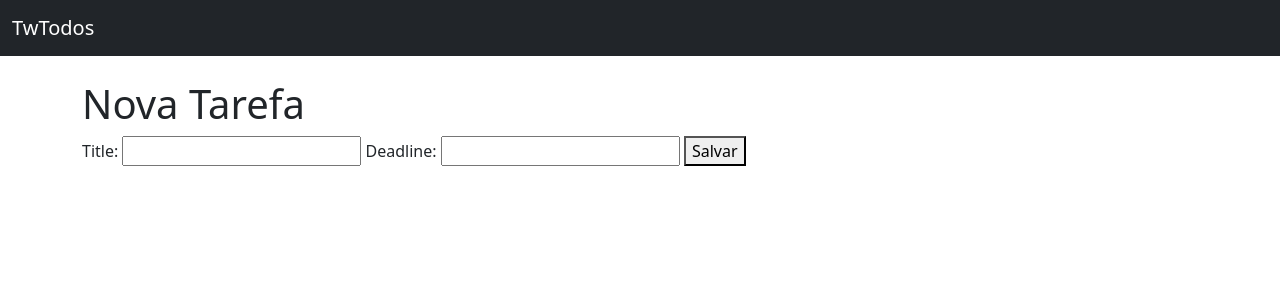
After one commit to kemuelkesley/todo-list_django, a Django app: page /create in a window 1280 px wide. The commit adds this page. Shown: the top 300 px of the page. Run offline with Django 4.2, Linux system fonts and the light colour scheme.

Commit message:
Criado o arquivo todo_form.html.

```diff
--- a/setup/urls.py
+++ b/setup/urls.py
@@ -1,9 +1,10 @@
 from django.contrib import admin
 from django.urls import path
 
-from todos.views import todo_list
+from todos.views import TodoListView, TodoCreateView
 
 urlpatterns = [
     path("admin/", admin.site.urls),
-    path("", todo_list),
+    path("", TodoListView.as_view(), name="todo_list"),
+    path("create", TodoCreateView.as_view(), name="todo_create"),
 ]
--- /dev/null
+++ b/todos/templates/todos/todo_form.html
@@ -0,0 +1,35 @@
+<!DOCTYPE html>
+<html lang="en">
+<head>
+    <meta charset="UTF-8">
+    <meta name="viewport" content="width=device-width, initial-scale=1.0">
+    <title>TWTodos - Nova Tarefa</title>
+    <link href="https://cdn.jsdelivr.net/npm/bootstrap@5.3.2/dist/css/bootstrap.min.css"
+    rel="stylesheet" integrity="sha384-T3c6CoIi6uLrA9TneNEoa7RxnatzjcDSCmG1MXxSR1GAsXEV/Dwwykc2MPK8M2HN" crossorigin="anonymous">
+</head>
+<body>
+
+    <nav class="navbar bg-dark mb-4" data-bs-theme="dark">
+        <div class="container-fluid">
+          <a class="navbar-brand" href="#">TwTodos</a>
+        </div>
+      </nav>
+    </nav>
+
+
+    <main class="container">
+        <h1>Nova Tarefa</h1>
+
+        <form method="POST" action="">
+            {% csrf_token %}
+            {{ form }}
+            <button type="submit">Salvar</button>
+        </form>
+    </main>
+
+
+
+    <script src="https://cdn.jsdelivr.net/npm/bootstrap@5.3.2/dist/js/bootstrap.bundle.min.js"
+    integrity="sha384-C6RzsynM9kWDrMNeT87bh95OGNyZPhcTNXj1NW7RuBCsyN/o0jlpcV8Qyq46cDfL" crossorigin="anonymous"></script>
+</body>
+</html>
--- a/todos/templates/todos/todo_list.html
+++ b/todos/templates/todos/todo_list.html
@@ -20,7 +20,7 @@
     <main class="container">
         <h1>Lista de Tarefas</h1>
 
-        {% if todos %}
+        {% if todo_list %}
             <table class="table">
                 <thead>
                 <tr>
@@ -33,7 +33,7 @@
                 </tr>
                 </thead>
                 <tbody>
-                    {% for todo in todos %}
+                    {% for todo in todo_list %}
                         <tr>
                             <th scope="row">{{ todo.pk }}</th>
                             <td>{{ todo.title }}</td>
@@ -51,6 +51,8 @@
         {% else %}
             <p>Não há Tarefas Cadastradas</p>
         {% endif %}
+
+        <a href="{% url 'todo_create' %}" class="btn btn-primary">Nova tarefa</a>
     </main>
 
 
--- a/todos/views.py
+++ b/todos/views.py
@@ -1,10 +1,21 @@
-from django.shortcuts import render
+from django.views.generic import ListView, CreateView
+from django.urls import reverse_lazy
 
 from .models import Todo
 
 
-def todo_list(request):
-    # nome = "Rafael"
-    # alunos = ["Kemuel kesley", "Ariel Sardinha", "Anna Beatriz"]
-    todos = Todo.objects.all()
-    return render(request, "todos/todo_list.html", {"todos": todos})
+# def todo_list(request):
+#     nome = "Rafael"
+#     alunos = ["Kemuel kesley", "Ariel Sardinha", "Anna Beatriz"]
+#     todos = Todo.objects.all()
+#     return render(request, "todos/todo_list.html", {"todos": todos})
+
+
+class TodoListView(ListView):
+    model = Todo
+
+
+class TodoCreateView(CreateView):
+    model = Todo
+    fields = ["title", "deadline"]
+    success_url = reverse_lazy("todo_list")
```
